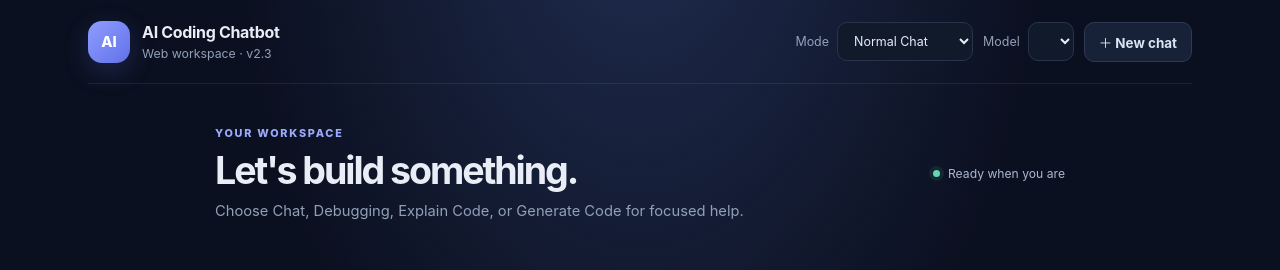
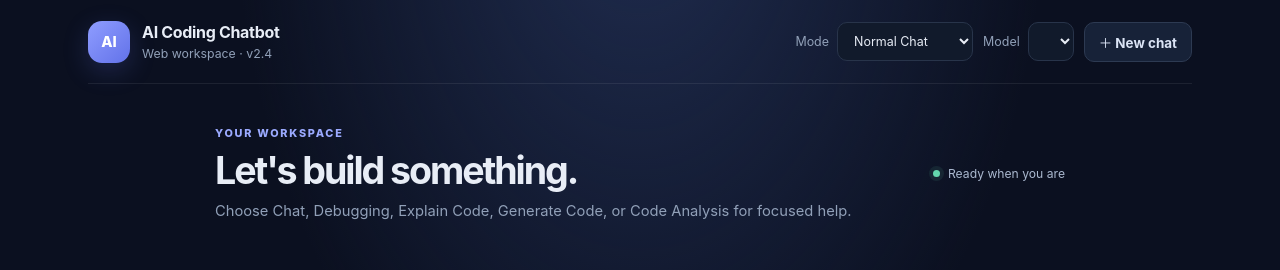
Before and after one commit to Error-cracker-1/My-First-Project, a plain HTML site: page templates/index.html in a window 1280 px wide. Shown: the top 270 px of the page. Drawn offline with nearby package versions, Linux system fonts and the light colour scheme; no server answers.

Commit message:
Add Code Analysis mode to v2.4 web UI

```diff
--- a/templates/index.html
+++ b/templates/index.html
@@ -5,7 +5,7 @@
   <meta name="viewport" content="width=device-width, initial-scale=1">
   <meta name="theme-color" content="#101827">
   <meta name="description" content="A browser-based AI coding chatbot powered by Gemini.">
-  <title>AI Coding Chatbot v2.3</title>
+  <title>AI Coding Chatbot v2.4</title>
   <link rel="stylesheet" href="/static/style.css">
   <link rel="stylesheet" href="https://cdnjs.cloudflare.com/ajax/libs/highlight.js/11.11.1/styles/github-dark.min.css">
   <script defer src="https://cdnjs.cloudflare.com/ajax/libs/highlight.js/11.11.1/highlight.min.js"></script>
@@ -16,10 +16,10 @@
     <header class="topbar">
       <a class="brand" href="/" aria-label="AI Coding Chatbot home">
         <span class="brand-mark" aria-hidden="true">AI</span>
-        <span><strong>AI Coding Chatbot</strong><small>Web workspace · v2.3</small></span>
+        <span><strong>AI Coding Chatbot</strong><small>Web workspace · v2.4</small></span>
       </a>
       <div class="top-actions">
-        <label class="model-picker"><span>Mode</span><select id="mode" aria-label="Coding assistant mode"><option value="chat">Normal Chat</option><option value="debug">Debugging</option><option value="explain">Explain Code</option><option value="generate">Generate Code</option></select></label>
+        <label class="model-picker"><span>Mode</span><select id="mode" aria-label="Coding assistant mode"><option value="chat">Normal Chat</option><option value="debug">Debugging</option><option value="explain">Explain Code</option><option value="generate">Generate Code</option><option value="analysis">Code Analysis</option></select></label>
         <label class="model-picker"><span>Model</span><select id="model" aria-label="Gemini model"></select></label>
         <button id="clear" class="button button-secondary" type="button">＋ New chat</button>
       </div>
@@ -27,7 +27,7 @@
 
     <section class="workspace" aria-label="Chat workspace">
       <div class="conversation-heading">
-        <div><p class="eyebrow">YOUR WORKSPACE</p><h1>Let's build something.</h1><p class="subheading">Choose Chat, Debugging, Explain Code, or Generate Code for focused help.</p></div>
+        <div><p class="eyebrow">YOUR WORKSPACE</p><h1>Let's build something.</h1><p class="subheading">Choose Chat, Debugging, Explain Code, Generate Code, or Code Analysis for focused help.</p></div>
         <span class="online-status"><i></i> Ready when you are</span>
       </div>
       <section id="chat" class="chat" aria-label="Conversation" aria-live="polite">
```
